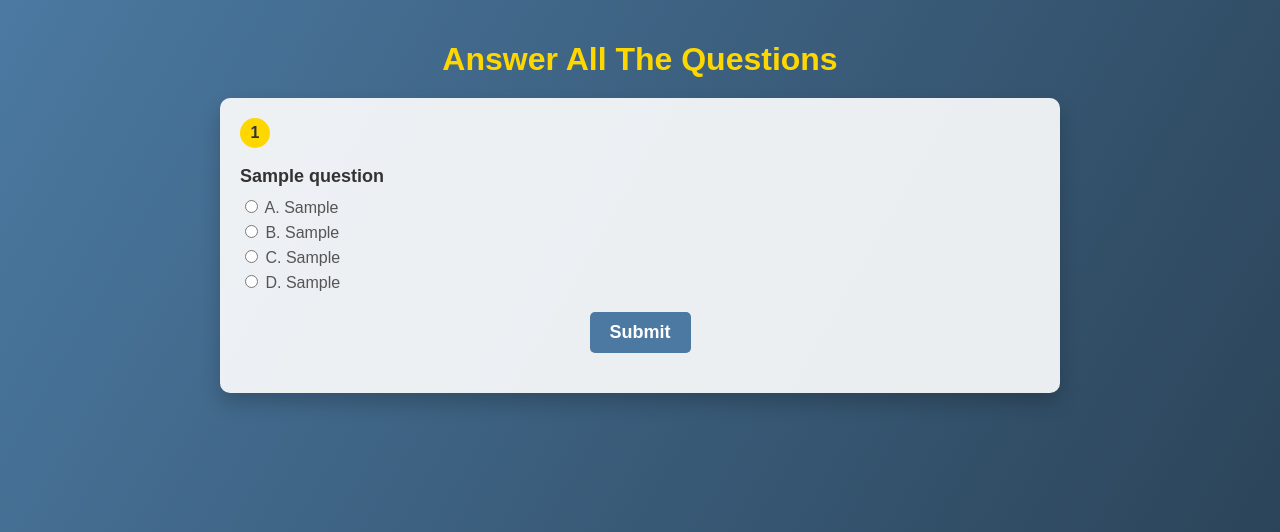
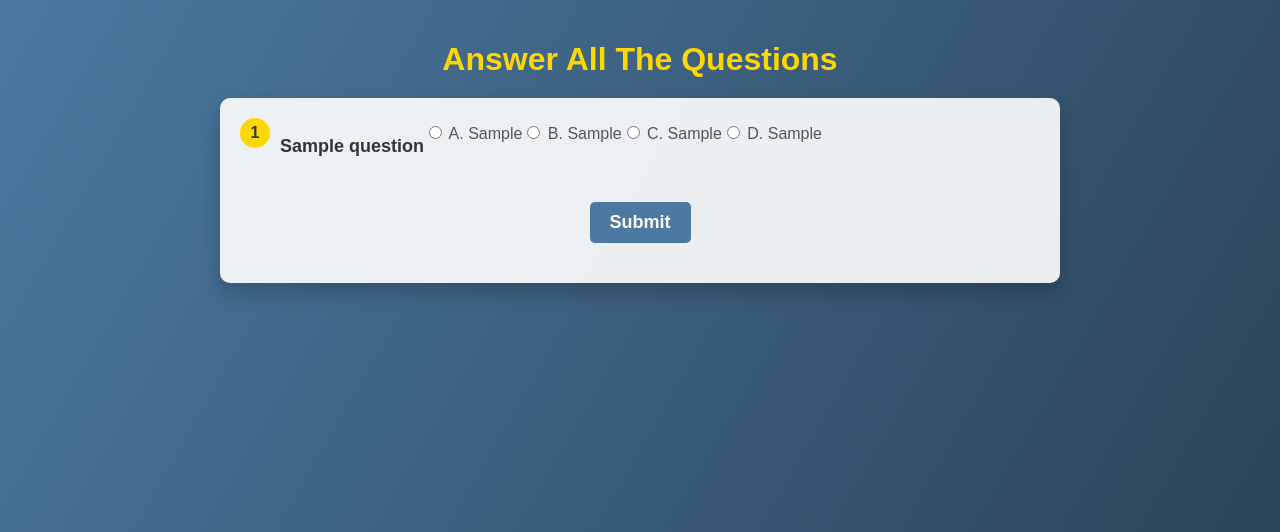
Before and after one commit to katikolakarthik/trailerror, a Flask app: template templates/questions.html in a window 1280 px wide. Shown: the top 532 px of the page. Run offline with Flask 3, Linux system fonts and the light colour scheme; the template is opened without the code that fills it: most values are stand-ins (such as "Sample title", 1, 10 or a date in 2020).

Commit message:
Update questions.html

```diff
--- a/templates/questions.html
+++ b/templates/questions.html
@@ -36,6 +36,8 @@
 
         form div {
             margin-bottom: 15px;
+            display: flex;
+            align-items: flex-start;
         }
 
         .question {
@@ -89,7 +91,18 @@
             align-items: center;
             justify-content: center;
             font-weight: bold;
-            margin-bottom: 10px;
+            margin-right: 10px;
+            flex-shrink: 0;
+        }
+
+        .question-container {
+            display: flex;
+            flex-direction: row;
+            align-items: flex-start;
+        }
+
+        .question-text {
+            flex-grow: 1;
         }
 
     </style>
@@ -98,13 +111,15 @@
     <h1>Answer All The Questions</h1>
     <form method="post" id="questionsForm" onsubmit="return validateForm()">
         {% for question in questions %}
-            <div>
+            <div class="question-container">
                 <span class="question-number">{{ loop.index }}</span>
-                <p class="question">{{ question['Question'] }}</p>
-                <label><input type="radio" name="{{ question['Question'] }}" value="A"> A. {{ question['Option A'] }}</label>
-                <label><input type="radio" name="{{ question['Question'] }}" value="B"> B. {{ question['Option B'] }}</label>
-                <label><input type="radio" name="{{ question['Question'] }}" value="C"> C. {{ question['Option C'] }}</label>
-                <label><input type="radio" name="{{ question['Question'] }}" value="D"> D. {{ question['Option D'] }}</label>
+                <div class="question-text">
+                    <p class="question">{{ question['Question'] }}</p>
+                    <label><input type="radio" name="{{ question['Question'] }}" value="A"> A. {{ question['Option A'] }}</label>
+                    <label><input type="radio" name="{{ question['Question'] }}" value="B"> B. {{ question['Option B'] }}</label>
+                    <label><input type="radio" name="{{ question['Question'] }}" value="C"> C. {{ question['Option C'] }}</label>
+                    <label><input type="radio" name="{{ question['Question'] }}" value="D"> D. {{ question['Option D'] }}</label>
+                </div>
             </div>
         {% endfor %}
         <button type="submit">Submit</button>
```
